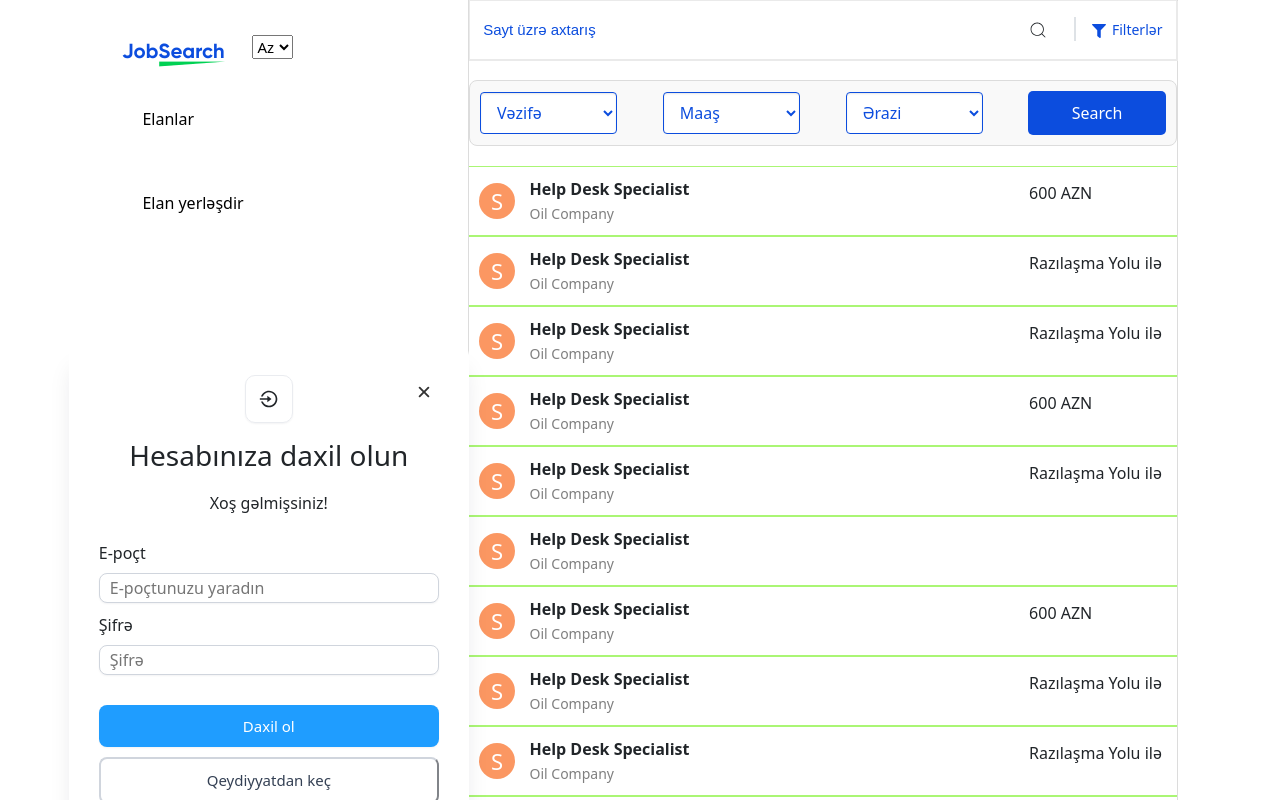
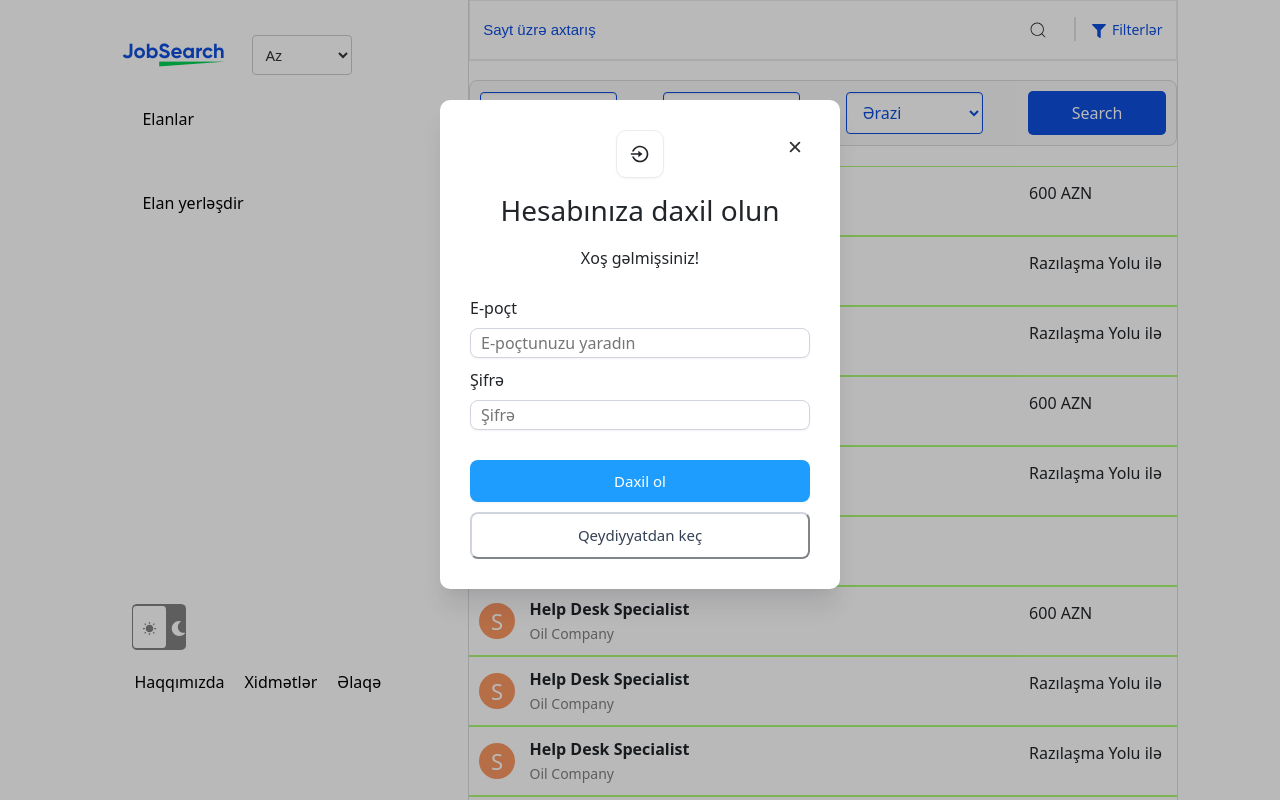
Before and after one commit to sonabnd/Vacancy-Site--FinalProject, a React (Vite) app: page / in a window 1280 px wide. Both pictures are taken after a click on the item "Elan yerləşdir". Shown: the top 800 px of the page. Built offline with nearby package versions, Linux system fonts and the light colour scheme.

Commit message:
rustamovv qadir

```diff
--- a/src/App.jsx
+++ b/src/App.jsx
@@ -1,172 +1,6 @@
 
 
-// import React, { useState } from 'react';
-// import { Route, Routes } from 'react-router-dom';
-// import Context from './context/context';
-// import Homepage from './components/Homepage';
-// import Navbar from './components/Navbar';
-// import './App.css';
-// import Details from './pages/Details';
-// import Service from './pages/Service';
-// import Contact from './pages/Contact';
-// import About from './pages/About';
-// import Apply from './pages/Apply';
-// import AddPost from './pages/AddPost';
-// import { IoClose } from 'react-icons/io5';
-// import { RiLoginCircleLine } from 'react-icons/ri';
-
-// function App() {
-//   // login/register
-//   const [login, setLogin] = useState(false)
-//   const [register, setRegister] = useState(false)
-//   const [isDesign, setDesign] = useState(false)
-
-//   const handleShowLogin = () => {
-//     setLogin(true)
-//     setRegister(false)
-//     setDesign(true)
-//   }
-
-//   const handleCloseLogin = () => {
-//     setLogin(false)
-//     setDesign(false)
-//   }
-
-//   const handleShowRegister = () => {
-//     setRegister(true)
-//     setLogin(false)
-//     setDesign(true)
-//   }
-
-//   const handleCloseRegister = () => {
-//     setRegister(false)
-//     setDesign(false)
-//   }
-
-
-//   const data = {
-//     login,
-//     setLogin
-//   };
-
-//   return (
-//     <>
-//       <div className={isDesign ? "open" : 'close'}>
-//         <button onClick={handleShowLogin}>
-//           Elan yerlesdir
-//         </button>
-//         <div className="modal-content-login">
-//           {
-//             login && (
-//               <div className="login">
-//                 <div className="login-main">
-//                   <div onClick={handleCloseLogin} className="login-close">
-//                     <IoClose />
-//                   </div>
-//                   <div className="login-icon">
-//                     <RiLoginCircleLine />
-//                   </div>
-//                   <div style={{ marginBottom: "10px" }}>
-//                     <h3>Hesabınıza daxil olun</h3>
-//                   </div>
-//                   <div style={{ marginBottom: "10px" }}>
-//                     <p>Xoş gəlmişsiniz!</p>
-//                   </div>
-//                   <div className="login-inputs">
-//                     <div className="login-input">
-//                       <label htmlFor="">E-poçt</label>
-//                       <input type="text" placeholder="E-poçtunuzu yaradın" />
-//                     </div>
-//                     <div className="login-input">
-//                       <label htmlFor="">Şifrə</label>
-//                       <input type="password" placeholder="Şifrə" />
-//                     </div>
-//                   </div>
-//                   <div className="login-button">
-//                     <button>Daxil ol</button>
-//                   </div>
-//                   <div className="qeydiyyat-button">
-//                     <button onClick={handleShowRegister}>Qeydiyyatdan keç</button>
-//                   </div>
-//                 </div>
-//               </div>
-//             )
-//           }
-//           {
-//             register && (
-//               <div className="register">
-//                 <div className="register-main">
-//                   <div onClick={handleCloseRegister} className="register-close">
-//                     <IoClose />
-//                   </div>
-//                   <div className="register-head">
-//                     <div className="register-icon">
-//                       <img loading="lazy" src="https://www.hellojob.az/content/assets/images/login/flag.svg" alt="" />
-//                     </div>
-//                     <div className="register-head-text">
-//                       <h3>Qeydiyyatdan keçin</h3>
-//                     </div>
-//                   </div>
-//                   <div className="regisetr-inputs">
-//                     <div className="register-input">
-//                       <label htmlFor="">Adınız*</label>
-//                       <input type="text" placeholder="Adinizi daxil edin" />
-//                     </div>
-//                     <div className="register-input">
-//                       <label htmlFor="">E-poçt*</label>
-//                       <input type="text" placeholder="E-poçtunuzu yazın" />
-//                     </div>
-//                     <div className="register-input">
-//                       <label htmlFor="">Şifre*</label>
-//                       <input type="password" />
-//                     </div>
-//                     <div className="register-input">
-//                       <label htmlFor="">Şifrə təkrarı*</label>
-//                       <input type="password" />
-//                     </div>
-//                   </div>
-//                   <div className="register-button">
-//                     <button>Qeydiyyat ol</button>
-//                   </div>
-//                   <div className="register-button-giris">
-//                     <button onClick={handleShowLogin}>Giriş sehifəsi</button>
-//                   </div>
-//                 </div>
-//               </div>
-//             )
-//           }
-//         </div>
-//         <div className="app-container">
-//           <Context.Provider value={data}>
-//             <div className="navbar-component">
-//               <Navbar />
-//             </div>
-//             <div className="all-components">
-//               <Routes>
-//                 <Route path='/' element={<Homepage />} />
-//                 <Route path='/details/:id' element={<Details />} />
-//                 <Route path='/service' element={<Service />} />
-//                 <Route path='/contact' element={<Contact />} />
-//                 <Route path='/about' element={<About />} />
-//                 <Route path='/apply' element={<Apply />} />
-//                 <Route path='/add-post' element={<AddPost />} />
-//               </Routes>
-//             </div>
-//           </Context.Provider>
-//         </div>
-//       </div>
-//     </>
-//   );
-// }
-
-// export default App;
-
-
-
-
-
-
-import React from 'react';
+import React, { useState } from 'react';
 import { Route, Routes } from 'react-router-dom';
 import Context from './context/context';
 import Homepage from './components/Homepage';
@@ -178,11 +12,131 @@ import Contact from './pages/Contact';
 import About from './pages/About';
 import Apply from './pages/Apply';
 import AddPost from './pages/AddPost';
+import { IoClose } from 'react-icons/io5';
+import { RiLoginCircleLine } from 'react-icons/ri';
 
 function App() {
-  const data = {}; // Context data, if needed
+  // login/register
+  const [login, setLogin] = useState(false)
+  const [register, setRegister] = useState(false)
+  const [isDesign, setDesign] = useState(false)
+
+  const handleShowLogin = () => {
+    setLogin(true)
+    setRegister(false)
+    setDesign(true)
+  }
+
+  const handleCloseLogin = () => {
+    setLogin(false)
+    setDesign(false)
+  }
+
+  const handleShowRegister = () => {
+    setRegister(true)
+    setLogin(false)
+    setDesign(true)
+  }
+
+  const handleCloseRegister = () => {
+    setRegister(false)
+    setDesign(false)
+  }
+
+
+  const data = {
+    login,
+    setLogin,
+    register,
+    setRegister,
+    isDesign,
+    setDesign
+  };
 
   return (
+    <>
+      <div className={isDesign ? "open" : 'close'}>
+        <div className="modal-content-login">
+          {
+            login && (
+              <div className="login">
+                <div className="login-main">
+                  <div onClick={handleCloseLogin} className="login-close">
+                    <IoClose />
+                  </div>
+                  <div className="login-icon">
+                    <RiLoginCircleLine />
+                  </div>
+                  <div style={{ marginBottom: "10px" }}>
+                    <h3>Hesabınıza daxil olun</h3>
+                  </div>
+                  <div style={{ marginBottom: "10px" }}>
+                    <p>Xoş gəlmişsiniz!</p>
+                  </div>
+                  <div className="login-inputs">
+                    <div className="login-input">
+                      <label htmlFor="">E-poçt</label>
+                      <input type="text" placeholder="E-poçtunuzu yaradın" />
+                    </div>
+                    <div className="login-input">
+                      <label htmlFor="">Şifrə</label>
+                      <input type="password" placeholder="Şifrə" />
+                    </div>
+                  </div>
+                  <div className="login-button">
+                    <button>Daxil ol</button>
+                  </div>
+                  <div className="qeydiyyat-button">
+                    <button onClick={handleShowRegister}>Qeydiyyatdan keç</button>
+                  </div>
+                </div>
+              </div>
+            )
+          }
+          {
+            register && (
+              <div className="register">
+                <div className="register-main">
+                  <div onClick={handleCloseRegister} className="register-close">
+                    <IoClose />
+                  </div>
+                  <div className="register-head">
+                    <div className="register-icon">
+                      <img loading="lazy" src="https://www.hellojob.az/content/assets/images/login/flag.svg" alt="" />
+                    </div>
+                    <div className="register-head-text">
+                      <h3>Qeydiyyatdan keçin</h3>
+                    </div>
+                  </div>
+                  <div className="regisetr-inputs">
+                    <div className="register-input">
+                      <label htmlFor="">Adınız*</label>
+                      <input type="text" placeholder="Adinizi daxil edin" />
+                    </div>
+                    <div className="register-input">
+                      <label htmlFor="">E-poçt*</label>
+                      <input type="text" placeholder="E-poçtunuzu yazın" />
+                    </div>
+                    <div className="register-input">
+                      <label htmlFor="">Şifre*</label>
+                      <input type="password" />
+                    </div>
+                    <div className="register-input">
+                      <label htmlFor="">Şifrə təkrarı*</label>
+                      <input type="password" />
+                    </div>
+                  </div>
+                  <div className="register-button">
+                    <button>Qeydiyyat ol</button>
+                  </div>
+                  <div className="register-button-giris">
+                    <button onClick={handleShowLogin}>Giriş sehifəsi</button>
+                  </div>
+                </div>
+              </div>
+            )
+          }
+        </div>
         <div className="app-container">
           <Context.Provider value={data}>
             <div className="navbar-component">
@@ -201,7 +155,54 @@ function App() {
             </div>
           </Context.Provider>
         </div>
+      </div>
+    </>
   );
 }
 
 export default App;
+
+
+
+
+
+
+// import React from 'react';
+// import { Route, Routes } from 'react-router-dom';
+// import Context from './context/context';
+// import Homepage from './components/Homepage';
+// import Navbar from './components/Navbar';
+// import './App.css';
+// import Details from './pages/Details';
+// import Service from './pages/Service';
+// import Contact from './pages/Contact';
+// import About from './pages/About';
+// import Apply from './pages/Apply';
+// import AddPost from './pages/AddPost';
+
+// function App() {
+//   const data = {}; // Context data, if needed
+
+//   return (
+//     <div className="app-container">
+//       <Context.Provider value={data}>
+//         <div className="navbar-component">
+//           <Navbar />
+//         </div>
+//         <div className="all-components">
+//           <Routes>
+//             <Route path='/' element={<Homepage />} />
+//             <Route path='/details/:id' element={<Details />} />
+//             <Route path='/service' element={<Service />} />
+//             <Route path='/contact' element={<Contact />} />
+//             <Route path='/about' element={<About />} />
+//             <Route path='/apply' element={<Apply />} />
+//             <Route path='/add-post' element={<AddPost />} />
+//           </Routes>
+//         </div>
+//       </Context.Provider>
+//     </div>
+//   );
+// }
+
+// export default App;
--- a/src/components/Navbar.jsx
+++ b/src/components/Navbar.jsx
@@ -207,19 +207,16 @@
 
 
 
-import React, { useState, useEffect } from 'react';
+import React, { useState, useEffect, useContext } from 'react';
 import { IoMdSunny } from "react-icons/io";
 import { FaMoon } from "react-icons/fa";
-import { IoClose } from 'react-icons/io5';
-import { RiLoginCircleLine } from 'react-icons/ri';
 import '../css/Navbar.css';
 import '../css/NavbarResponsive.css';
+import Context from '../context/context';
 
 const Navbar = () => {
   const [isDarkMode, setIsDarkMode] = useState(false);
-  const [login, setLogin] = useState(false);
-  const [register, setRegister] = useState(false);
-  const [isDesign, setDesign] = useState(false);
+  const { setLogin, setRegister, setDesign } = useContext(Context)
 
   useEffect(() => {
     if (isDarkMode) {
@@ -239,21 +236,6 @@ const Navbar = () => {
     setDesign(true);
   };
 
-  const handleCloseLogin = () => {
-    setLogin(false);
-    setDesign(false);
-  };
-
-  const handleShowRegister = () => {
-    setRegister(true);
-    setLogin(false);
-    setDesign(true);
-  };
-
-  const handleCloseRegister = () => {
-    setRegister(false);
-    setDesign(false);
-  };
 
   return (
     <div className="sidebar">
@@ -261,14 +243,14 @@ const Navbar = () => {
         <div className="header_logo">
           <img src="/src/img/logo.c9da023 (1).png" alt="logo" />
         </div>
-        <select name="lang" id="lang" aria-label="Language Selector">
-          <option value="Az">Az</option>
-          <option value="En">En</option>
-          <option value="Ru">Ru</option>
+        <select className='select-lang' name="lang" id="lang" aria-label="Language Selector">
+          <option className='select-lang-option' value="Az">Az</option>
+          <option className='select-lang-option' value="En">En</option>
+          <option className='select-lang-option' value="Ru">Ru</option>
         </select>
         <ul className="header__menu">
           <li className="header__menu__item1">Elanlar</li>
-          <li className="header__menu__item2" onClick={handleShowLogin}>Elan yerləşdir</li>
+          <li className="header__menu__item1" onClick={handleShowLogin}>Elan yerləşdir</li>
         </ul>
         <div className="icon-container" onClick={handleToggleDarkMode}>
           <div className="sun">
@@ -287,86 +269,6 @@ const Navbar = () => {
           <li className="footer_menu_item3">Əlaqə</li>
         </ul>
       </footer>
-
-      <div className={isDesign ? "open" : 'close'}>
-        <div className="modal-content-login">
-          {login && (
-            <div className="login">
-              <div className="login-main">
-                <div onClick={handleCloseLogin} className="login-close">
-                  <IoClose />
-                </div>
-                <div className="login-icon">
-                  <RiLoginCircleLine />
-                </div>
-                <div style={{ marginBottom: "10px" }}>
-                  <h3>Hesabınıza daxil olun</h3>
-                </div>
-                <div style={{ marginBottom: "10px" }}>
-                  <p>Xoş gəlmişsiniz!</p>
-                </div>
-                <div className="login-inputs">
-                  <div className="login-input">
-                    <label htmlFor="">E-poçt</label>
-                    <input type="text" placeholder="E-poçtunuzu yaradın" />
-                  </div>
-                  <div className="login-input">
-                    <label htmlFor="">Şifrə</label>
-                    <input type="password" placeholder="Şifrə" />
-                  </div>
-                </div>
-                <div className="login-button">
-                  <button>Daxil ol</button>
-                </div>
-                <div className="qeydiyyat-button">
-                  <button onClick={handleShowRegister}>Qeydiyyatdan keç</button>
-                </div>
-              </div>
-            </div>
-          )}
-          {register && (
-            <div className="register">
-              <div className="register-main">
-                <div onClick={handleCloseRegister} className="register-close">
-                  <IoClose />
-                </div>
-                <div className="register-head">
-                  <div className="register-icon">
-                    <img loading="lazy" src="https://www.hellojob.az/content/assets/images/login/flag.svg" alt="" />
-                  </div>
-                  <div className="register-head-text">
-                    <h3>Qeydiyyatdan keçin</h3>
-                  </div>
-                </div>
-                <div className="regisetr-inputs">
-                  <div className="register-input">
-                    <label htmlFor="">Adınız*</label>
-                    <input type="text" placeholder="Adinizi daxil edin" />
-                  </div>
-                  <div className="register-input">
-                    <label htmlFor="">E-poçt*</label>
-                    <input type="text" placeholder="E-poçtunuzu yazın" />
-                  </div>
-                  <div className="register-input">
-                    <label htmlFor="">Şifre*</label>
-                    <input type="password" />
-                  </div>
-                  <div className="register-input">
-                    <label htmlFor="">Şifrə təkrarı*</label>
-                    <input type="password" />
-                  </div>
-                </div>
-                <div className="register-button">
-                  <button>Qeydiyyat ol</button>
-                </div>
-                <div className="register-button-giris">
-                  <button onClick={handleShowLogin}>Giriş sehifəsi</button>
-                </div>
-              </div>
-            </div>
-          )}
-        </div>
-      </div>
     </div>
   );
 };
--- a/src/css/Navbar.css
+++ b/src/css/Navbar.css
@@ -1,22 +1,26 @@
-.sidebar{
+.sidebar {
     /* display: flex;
     flex-direction: column; */
 }
-.header{
+
+.header {
     display: flex;
     flex-direction: column;
 }
-.header-first{
+
+.header-first {
     display: flex;
     justify-content: space-between;
     gap: 50px;
 }
+
 .header_logo img {
     width: auto;
     height: auto;
     margin-top: 30px;
     max-width: 100%;
 }
+
 #lang {
     position: absolute;
     top: 35px;
@@ -25,6 +29,7 @@
     cursor: pointer;
     z-index: 1000;
 }
+
 .header__menu {
     list-style: none;
     padding: 0;
@@ -33,33 +38,51 @@
     flex-direction: column; */
     gap: 10px;
 }
+
 .header__menu li {
     color: black;
     margin-top: 20px;
     padding: 20px;
     text-decoration: none;
-  }
-.header__menu__item2.active {
-    background-color: #04AA6D;
-    color: white;
 }
-.header__menu__item2:hover:not(.active) {
-    background-color: blue;
-    color: white;
-    cursor: pointer;
+
+.select-lang {
+    width: 100px;
+    padding: 8px;
+    border: 1px solid #ccc;
+    border-radius: 4px;
+    background-color: #fff;
+    font-size: 16px;
+    color: #333;
+    outline: none;
 }
+
+.select-lang-option {
+    padding: 10px;
+    background-color: #f9f9f9;
+    color: #333;
+}
+
+.select-lang:focus {
+    border-color: #007bff;
+    box-shadow: 0 0 0 2px rgba(38, 143, 255, 0.2);
+}
+
 .header__menu__item1.active {
     background-color: #04AA6D;
     color: white;
 }
+
 .header__menu__item1:hover:not(.active) {
     background-color: blue;
     color: white;
     cursor: pointer;
 }
-.header__menu__item{
+
+.header__menu__item {
     font-size: 20px;
 }
+
 .icon-container {
     width: 16%;
     position: absolute;
@@ -74,12 +97,14 @@
     /* max-width: 100%; */
     border-radius: 10%;
 }
+
 .sun {
     background-color: white;
     color: gray;
     padding: 9px;
     border-radius: 10%;
 }
+
 .moon {
     color: white;
     margin: auto;
@@ -91,27 +116,32 @@
 
 /* Apply dark mode styles to the entire page */
 body.dark-mode {
-  background-color: #333; /* Dark background */
-  color: #fff; /* Light text */
+    background-color: #333;
+    /* Dark background */
+    color: #fff;
+    /* Light text */
 }
 
 /* Additional dark mode styles for Navbar */
 .sidebar.dark-mode {
-  background-color: #333; /* Dark background for sidebar */
-  color: #fff; /* Light text */
+    background-color: #333;
+    /* Dark background for sidebar */
+    color: #fff;
+    /* Light text */
 }
 
 .sidebar.dark-mode .header__menu li,
 .sidebar.dark-mode .footer_menu li {
-  color: #fff; /* Light text */
+    color: #fff;
+    /* Light text */
 }
 
 .sidebar.dark-mode .icon-container .sun {
-  display: none;
+    display: none;
 }
 
 .sidebar.dark-mode .icon-container .moon {
-  display: block;
+    display: block;
 }
 
 /* Optional: Adjust other elements for dark mode */
@@ -129,26 +159,35 @@ body.dark-mode {
     left: 0px;
     flex-wrap: wrap;
 }
+
 .footer_menu {
     list-style: none;
     display: flex;
     gap: 20px;
 }
+
 .footer_menu_item {
     cursor: pointer;
     position: relative;
 }
+
 .footer_menu_item li {
     text-decoration: none;
 }
-.footer_menu_item1, .footer_menu_item2, .footer_menu_item3 {
+
+.footer_menu_item1,
+.footer_menu_item2,
+.footer_menu_item3 {
     text-decoration: none;
     cursor: pointer;
     color: black;
     position: relative;
     overflow: hidden;
 }
-.footer_menu_item1::after, .footer_menu_item2::after, .footer_menu_item3::after {
+
+.footer_menu_item1::after,
+.footer_menu_item2::after,
+.footer_menu_item3::after {
     content: '';
     position: absolute;
     left: 0;
@@ -160,9 +199,13 @@ body.dark-mode {
     transform-origin: left;
     transition: transform 0.5s ease;
 }
-.footer_menu_item1:hover::after, .footer_menu_item2:hover::after, .footer_menu_item3:hover::after {
+
+.footer_menu_item1:hover::after,
+.footer_menu_item2:hover::after,
+.footer_menu_item3:hover::after {
     animation: underlineDelay 0.5s ease 0.1s forwards;
 }
+
 @keyframes underlineDelay {
     to {
         transform: scaleX(1);
```
Lines whose indentation alone changed are shown as unchanged.
